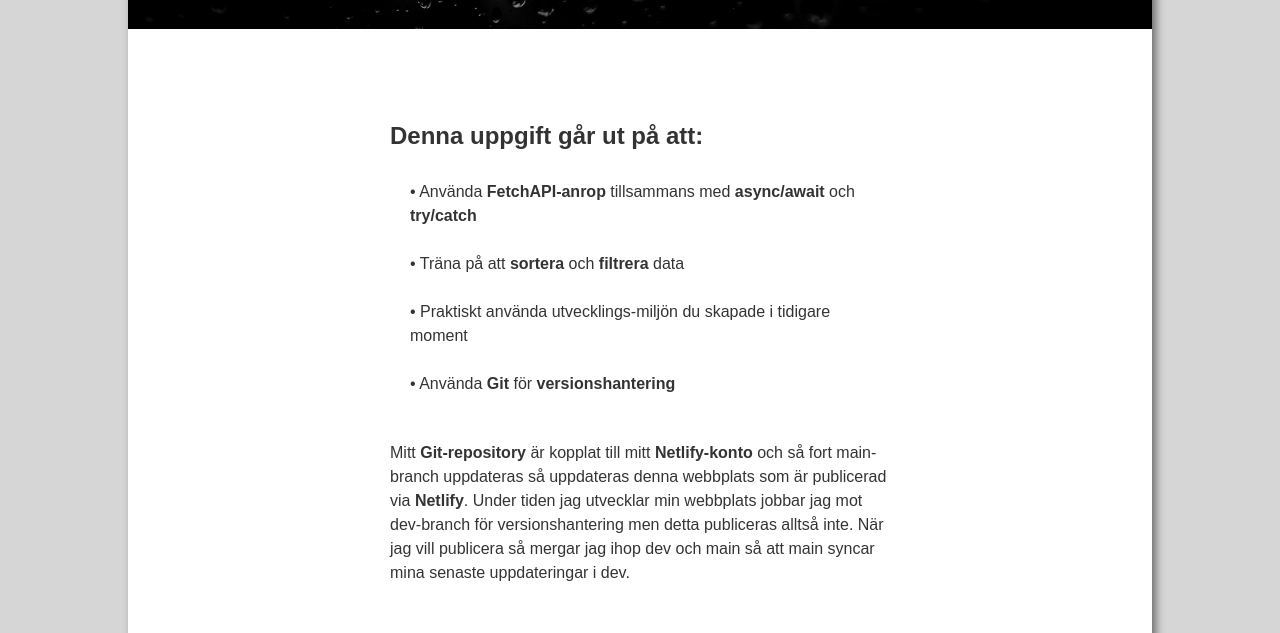
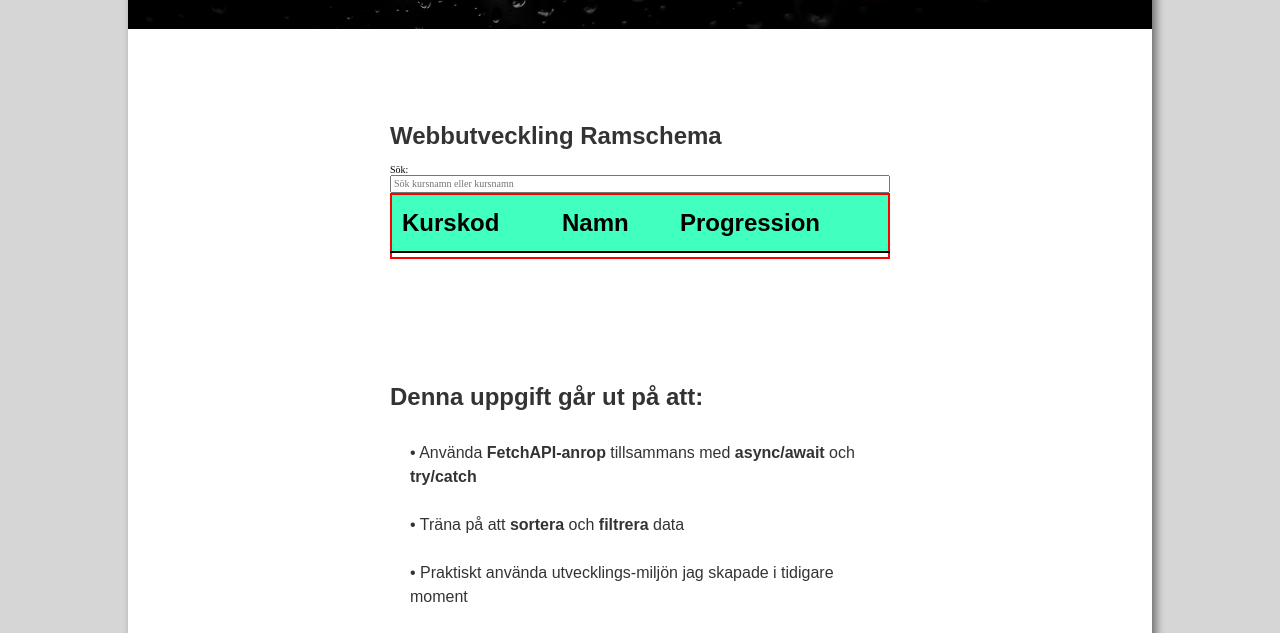
Before and after one commit to ChristoferCode/DT211G_Moment2, a website built with Parcel: page src/index.html in a window 1280 px wide. Shown: the part 932-1565 px from the top of the page. Built offline with nearby package versions, Linux system fonts and the light colour scheme.

Commit message:
Lagt in grund till tabell, skapar en Dev-branch

```diff
--- a/src/css/index.css
+++ b/src/css/index.css
@@ -521,6 +521,35 @@ p {
     background-color: rgb(64, 255, 191);
 }
 
+table {
+    border: 2px solid red;
+    margin: 0 auto;
+    margin-bottom: 100px;
+    width: 500px;
+    border-collapse: collapse;
+}
+
+thead {
+    font-family: Arial, Helvetica, sans-serif;
+    font-size: 2.4rem;
+    line-height: 3.6rem;
+    text-align: left;
+    padding: 10px;
+    background-color: rgb(64, 255, 191);
+
+}
+
+th {
+    border-bottom: 2px solid black;
+    padding: 10px;
+
+}
+
+tr:hover {
+    background-color: rgb(64, 255, 191);
+}
+
+
 @media only screen and (min-width: 1570px) {
     .bigheadline {
         font-family: Arial, Helvetica, sans-serif;
--- a/src/index.html
+++ b/src/index.html
@@ -72,17 +72,46 @@
             <h1 class="bigheadline">Moment 2 - EcmaScript</h1>
 
             <div class="brod">
+            <h2>Webbutveckling Ramschema</h2>
+
+
+            <label for="search">Sök:</label>
+            <input type="text" id="search" name="search" placeholder="Sök kursnamn eller kursnamn">
+
+            <table>
+                <thead>
+                    <tr>
+                        <th>Kurskod</th>
+                        <th>Namn</th>
+                        <th>Progression</th>
+                    </tr>
+                </thead>
+                <tbody>
+                    <tr>
+                        <td></td>
+                    </tr>
+                </tbody>
+                <tfoot>
+                    <tr>
+                        <td></td>
+                    </tr>
+                </tfoot>
+            </table>
+        </div>
+
+            <div class="brod">
                 <h2>Denna uppgift går ut på att:</h2>
 
                     <p class="brodtext2">
                     • Använda <strong>FetchAPI-anrop</strong> tillsammans med <strong>async/await</strong> och <strong>try/catch</strong><br><br>
                     • Träna på att <strong>sortera</strong> och <strong>filtrera</strong> data<br><br>
-                    • Praktiskt använda utvecklings-miljön du skapade i tidigare moment<br><br>
+                    • Praktiskt använda utvecklings-miljön jag skapade i tidigare moment<br><br>
                     • Använda <strong>Git</strong> för <strong>versionshantering</strong><br><br>
                     </p>
                 <p class="brodtext">
                   Mitt <strong>Git-repository</strong> är kopplat till mitt <strong>Netlify-konto</strong> och så fort main-branch uppdateras så uppdateras denna webbplats som är publicerad via <strong>Netlify</strong>. Under tiden jag utvecklar min webbplats jobbar jag mot dev-branch för versionshantering men detta publiceras alltså inte. När jag vill publicera så mergar jag ihop dev och main så att main syncar mina senaste uppdateringar i dev.
                 </p>
+
 
             </div>
 
```
